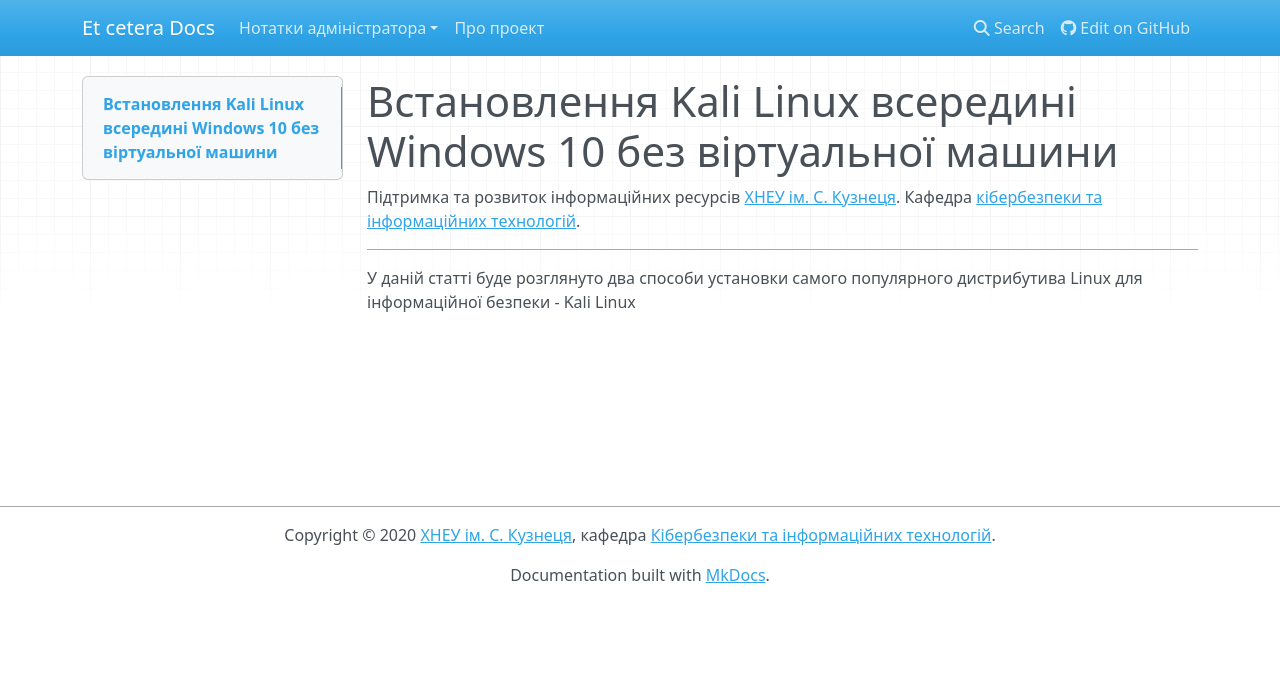
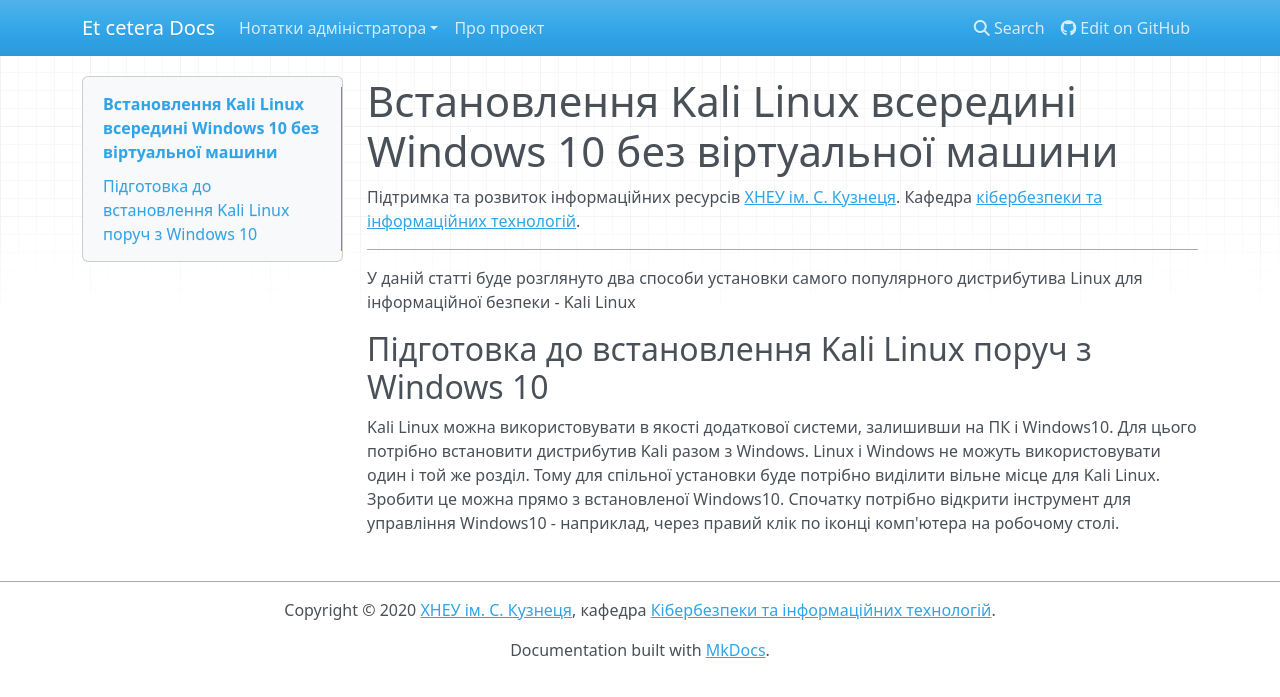
Before and after one commit to texnotes/sitesdocs, an MkDocs documentation site: the page built from docs/kaliwindows.md, in a window 1280 px wide. Shown: the top 697 px of the page. Built offline with MkDocs 1.6.1, drawn with Linux system fonts in a browser that asks for light colours; nearby versions of some CDN libraries.

Commit message:
Update kaliwindows.md

```diff
--- a/docs/kaliwindows.md
+++ b/docs/kaliwindows.md
@@ -4,3 +4,9 @@
 
 ---
 У даній статті буде розглянуто два способи установки самого популярного дистрибутива Linux для інформаційної безпеки - Kali Linux
+
+## Підготовка до встановлення Kali Linux поруч з Windows 10
+
+Kali Linux можна використовувати в якості додаткової системи, залишивши на ПК і Windows10. Для цього потрібно встановити дистрибутив Kali разом з Windows.
+Linux і Windows не можуть використовувати один і той же розділ. Тому для спільної установки буде потрібно виділити вільне місце для Kali Linux. Зробити це можна прямо з встановленої Windows10.
+Спочатку потрібно відкрити інструмент для управління Windows10 - наприклад, через правий клік по іконці комп'ютера на робочому столі.
```
